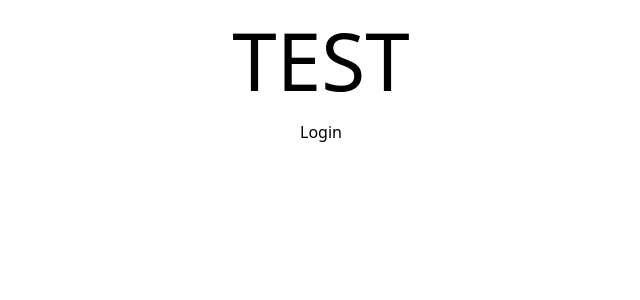
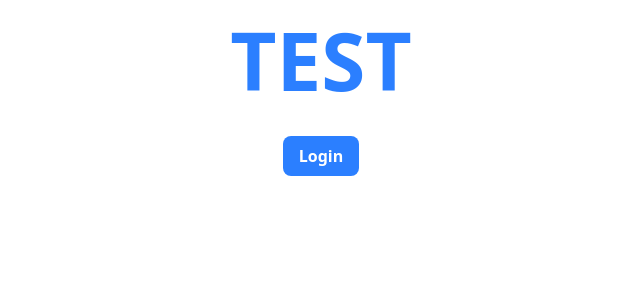
Before and after one commit to alixHub-ux/carix-online-store, a React (Vite) app: page / in a window 1280 px wide. Shown: the top 300 px of the page, without its empty margins (319-959 px from the left). Built offline with nearby package versions, Linux system fonts and the light colour scheme.

Commit message:
tailwindcss final and complete init...ready for using

```diff
--- a/index.html
+++ b/index.html
@@ -7,7 +7,7 @@
     <title>carix-online-store</title>
   </head>
   <body>
-    <div id="root" class="max-w-7xl mx-auto p-8 text-center"></div>
+    <div id="root"></div>
     <script type="module" src="/src/main.tsx"></script>
   </body>
 </html>
--- a/src/index.css
+++ b/src/index.css
@@ -1,2 +1 @@
-@import "tailwindcss/preflight";
-@tailwind utilities;
+@import "tailwindcss";
```
